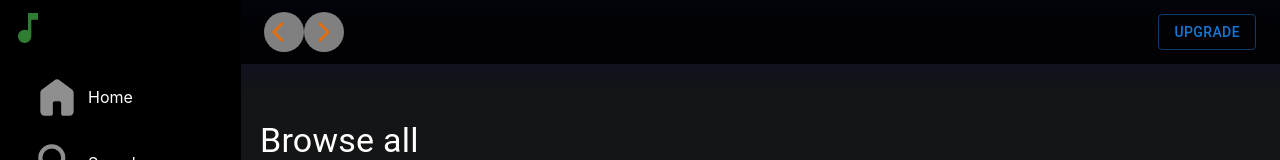
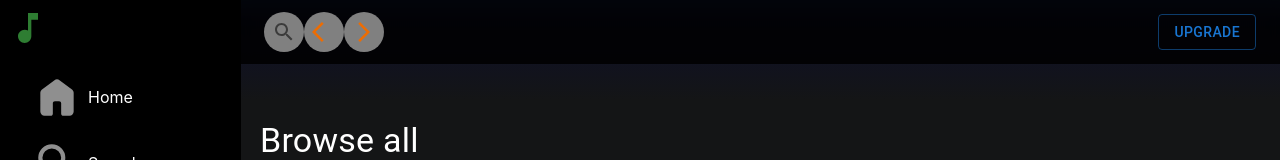
Before and after one commit to minhhuynhc/mui-responsive-musicapp, a React (Create React App) app: page /search in a window 1280 px wide. Shown: the top 160 px of the page. Built offline with nearby package versions, Linux system fonts and the light colour scheme.

Commit message:
Move header to each page and add searc button to seach page

```diff
--- a/src/layouts/dashboard/DashboardLayout.js
+++ b/src/layouts/dashboard/DashboardLayout.js
@@ -8,7 +8,7 @@ import NowPlayingBar from "./playingBar";
 const DashboardLayout = () => {
   return (
     <>
-      <Header />
+
       <NavBar />
       <NowPlayingBar/>
       <Box sx={{
--- /dev/null
+++ b/src/layouts/dashboard/header/Searchbar.js
@@ -0,0 +1,76 @@
+import { useState } from 'react';
+// @mui
+import { styled } from '@mui/material/styles';
+import { Input, Slide, Button, IconButton, InputAdornment, ClickAwayListener } from '@mui/material';
+// utils
+import { bgBlur } from '../../../utils/cssStyles';
+// component
+import SearchIcon from '@mui/icons-material/Search';
+// ----------------------------------------------------------------------
+
+const HEADER_MOBILE = 64;
+const HEADER_DESKTOP = 92;
+
+const StyledSearchbar = styled('div')(({ theme }) => ({
+  ...bgBlur({ color: theme.palette.background.default }),
+  top: 0,
+  left: 0,
+  zIndex: 99,
+  width: '100%',
+  display: 'flex',
+  position: 'absolute',
+  alignItems: 'center',
+  height: HEADER_MOBILE,
+  padding: theme.spacing(0, 3),
+  // boxShadow: theme.customShadows.z8,
+  // [theme.breakpoints.up('md')]: {
+  //   height: HEADER_DESKTOP,
+  //   padding: theme.spacing(0, 5),
+  // },
+}));
+
+// ----------------------------------------------------------------------
+
+export default function Searchbar() {
+  const [open, setOpen] = useState(false);
+
+  const handleOpen = () => {
+    setOpen(!open);
+  };
+
+  const handleClose = () => {
+    setOpen(false);
+  };
+
+  return (
+    <ClickAwayListener onClickAway={handleClose}>
+      <div>
+        {!open && (
+          <IconButton onClick={handleOpen} sx={{bgcolor: 'gray'}}>
+            <SearchIcon/>
+          </IconButton>
+        )}
+
+        <Slide direction="down" in={open} mountOnEnter unmountOnExit>
+          <StyledSearchbar>
+            <Input
+              autoFocus
+              fullWidth
+              disableUnderline
+              placeholder="Search…"
+              startAdornment={
+                <InputAdornment position="start">
+                  <SearchIcon/>
+                </InputAdornment>
+              }
+              sx={{ mr: 1, fontWeight: 'fontWeightBold' }}
+            />
+            <Button variant="contained" onClick={handleClose}>
+              Search
+            </Button>
+          </StyledSearchbar>
+        </Slide>
+      </div>
+    </ClickAwayListener>
+  );
+}
--- a/src/layouts/dashboard/header/index.js
+++ b/src/layouts/dashboard/header/index.js
@@ -3,6 +3,7 @@ import React, { useState } from 'react';
 import ArrowForwardIosIcon from '@mui/icons-material/ArrowForwardIos';
 import ArrowBackIosIcon from '@mui/icons-material/ArrowBackIos';
 import { bgBlur } from '../../../utils/cssStyles';
+import Searchbar from './Searchbar';
 
 
 
@@ -11,12 +12,13 @@ const StyledRoot = styled(AppBar)(({theme}) => ({
     boxShadow: 'none',
     width: `calc(100% - ${240}px)`,
 }))
-const Header = () => {
+const Header = ({searchHeader}) => {
     const [hover, setHover] = useState('outlined')
     return (
         <>
           <StyledRoot>
             <Toolbar>
+            {searchHeader && <Searchbar/>}
                 <IconButton
                 sx={{
                     borderRadius: '50%',
--- a/src/pages/ColectionPage.js
+++ b/src/pages/ColectionPage.js
@@ -12,10 +12,12 @@ import React from "react";
 import { NavLink, Outlet } from "react-router-dom";
 import FavoriteIcon from "@mui/icons-material/Favorite";
 import MusicNoteIcon from "@mui/icons-material/MusicNote";
+import Header from "../layouts/dashboard/header";
 const ColectionPage = () => {
   const data = [];
   return (
     <>
+    <Header/>
       <Box
         sx={{
           paddingTop: 10,
--- a/src/pages/DashboardAppPage.js
+++ b/src/pages/DashboardAppPage.js
@@ -2,10 +2,13 @@ import { Box, Button, Card, CardActionArea, CardContent, CardMedia, Grid, IconBu
 import React, { useState } from 'react';
 import PlayCircleIcon from '@mui/icons-material/PlayCircle';
 import { Container } from '@mui/system';
+import Header from '../layouts/dashboard/header';
 const data=[1,2,3,4,5,6,7,8,9,10,1,2,3,4,5,6,7,8,9,10]
 const DashboardAppPage = ({color='primary'}) => {
     const [mouseEnter, setMouseEnter] = useState(false)
     return (
+        <>
+            <Header/>
 
         <div style={{padding: 20, backgroundImage: 'linear-gradient(0deg, rgba(20,21,22,1) 90%, rgba(3,5,32,0.9612219887955182) 98%, rgba(2,20,62,0.9332107843137255) 100%)'}}>
         <Box sx={{height: 60}}></Box>
@@ -46,6 +49,7 @@ const DashboardAppPage = ({color='primary'}) => {
             </Grid>
 
         </div>
+        </>
     );
 };
 
--- a/src/pages/SearchPage.js
+++ b/src/pages/SearchPage.js
@@ -12,10 +12,13 @@ import {
 } from "@mui/material";
 import React from "react";
 import PlayCircleIcon from "@mui/icons-material/PlayCircle";
+import Header from "../layouts/dashboard/header";
 
 const SearchPage = () => {
   const data = [1, 2, 3, 4, 5, 6, 7, 8, 9, 10, 1, 2, 3, 4, 5, 6, 7, 8, 9, 10];
   return (
+    <>
+    <Header searchHeader = {true}/>
     <div
       style={{
         padding: 20,
@@ -75,6 +78,7 @@ const SearchPage = () => {
         ))}
       </Grid>
     </div>
+    </>
   );
 };
 
```
